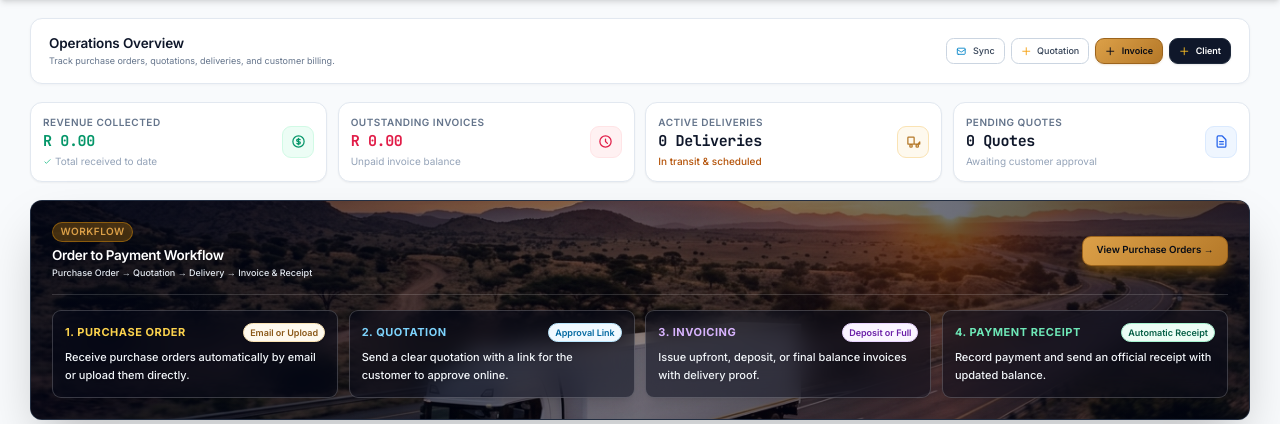
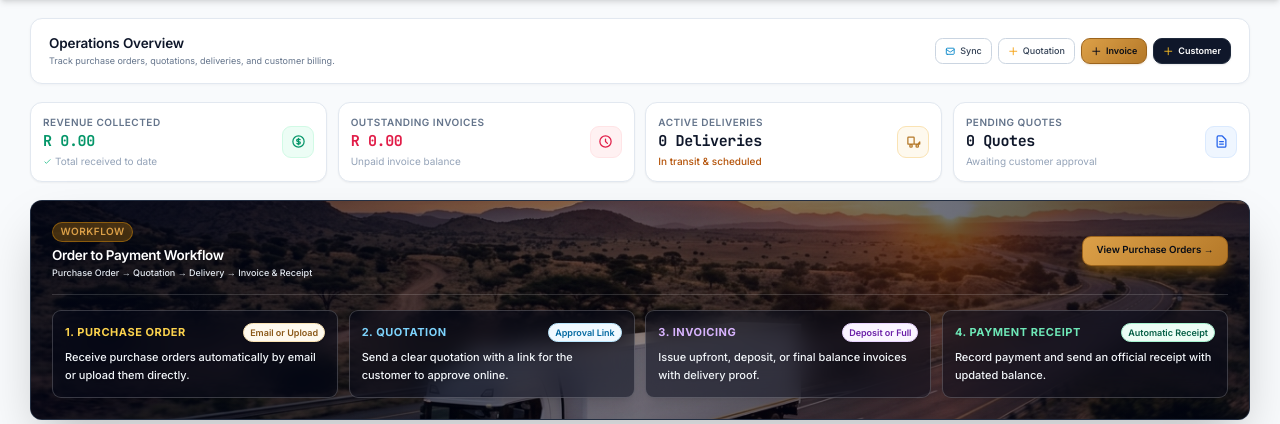
Before and after one commit to issamwema8-code/menardtrading, a Django app: page /overview/ in a window 1280 px wide. Shown: the part 110-534 px from the top of the page. Run offline with Django 5.2, Linux system fonts and the light colour scheme; the visitor is signed in with stand-in values (Sample User, id 1); data comes from the database, SQL or seed files in the repository; data that the repository does not hold is empty; some libraries are stand-ins or nearby versions.

Commit message:
fix(overview): rename quick action Client to Customer and add visual syncing state

```diff
--- a/templates/dashboard/overview.html
+++ b/templates/dashboard/overview.html
@@ -18,31 +18,40 @@
 
       <div class="flex flex-wrap items-center gap-2">
         <!-- Sync Email Action -->
-        <form id="sync_inbox_form" method="POST" action="{% url 'sync_inbox' %}" class="inline">
+        <form id="sync_inbox_form" method="POST" action="{% url 'sync_inbox' %}" class="inline" x-data="{ isSyncing: false }" @submit="isSyncing = true">
           {% csrf_token %}
-          <button type="submit" class="btn-outline text-xs py-2 px-3" title="Check for new order emails">
-            <svg class="w-3.5 h-3.5 text-sky-600" fill="none" stroke="currentColor" viewBox="0 0 24 24"><path stroke-linecap="round" stroke-linejoin="round" stroke-width="2" d="M3 8l7.89 5.26a2 2 0 002.22 0L21 8M5 19h14a2 2 0 002-2V7a2 2 0 00-2-2H5a2 2 0 00-2 2v10a2 2 0 002 2z"></path></svg>
-            <span>Sync</span>
+          <button type="submit" :disabled="isSyncing" class="btn-outline text-xs py-2 px-3 flex items-center gap-1.5 cursor-pointer" title="Check for new order emails">
+            <template x-if="!isSyncing">
+              <div class="flex items-center gap-1.5">
+                <svg class="w-3.5 h-3.5 text-sky-600" fill="none" stroke="currentColor" viewBox="0 0 24 24"><path stroke-linecap="round" stroke-linejoin="round" stroke-width="2" d="M3 8l7.89 5.26a2 2 0 002.22 0L21 8M5 19h14a2 2 0 002-2V7a2 2 0 00-2-2H5a2 2 0 00-2 2v10a2 2 0 002 2z"></path></svg>
+                <span>Sync</span>
+              </div>
+            </template>
+            <template x-if="isSyncing">
+              <div class="flex items-center gap-1.5">
+                <svg class="w-3.5 h-3.5 animate-spin text-sky-600" fill="none" viewBox="0 0 24 24"><circle class="opacity-25" cx="12" cy="12" r="10" stroke="currentColor" stroke-width="4"></circle><path class="opacity-75" fill="currentColor" d="M4 12a8 8 0 018-8v8H4z"></path></svg>
+                <span>Syncing...</span>
+              </div>
+            </template>
           </button>
         </form>
 
-
         <!-- Quick Action: Create Quote -->
-        <button @click="activeModal = 'create_quote_modal'" class="btn-outline text-xs py-2 px-3">
+        <button type="button" @click="activeModal = 'create_quote_modal'" class="btn-outline text-xs py-2 px-3 flex items-center gap-1.5 cursor-pointer">
           <svg class="w-3.5 h-3.5 text-amber-500" fill="none" stroke="currentColor" viewBox="0 0 24 24"><path stroke-linecap="round" stroke-linejoin="round" stroke-width="2" d="M12 4v16m8-8H4"></path></svg>
           <span>Quotation</span>
         </button>
 
         <!-- Quick Action: Create Invoice -->
-        <button @click="activeModal = 'create_invoice_modal'" class="btn-primary text-xs py-2 px-3">
+        <button type="button" @click="activeModal = 'create_invoice_modal'" class="btn-primary text-xs py-2 px-3 flex items-center gap-1.5 cursor-pointer">
           <svg class="w-3.5 h-3.5 text-slate-950" fill="none" stroke="currentColor" viewBox="0 0 24 24"><path stroke-linecap="round" stroke-linejoin="round" stroke-width="2" d="M12 4v16m8-8H4"></path></svg>
           <span>Invoice</span>
         </button>
 
         <!-- Quick Action: Add Customer -->
-        <button @click="activeModal = 'create_customer_modal'" class="btn-secondary text-xs py-2 px-3">
+        <button type="button" @click="activeModal = 'create_customer_modal'" class="btn-secondary text-xs py-2 px-3 flex items-center gap-1.5 cursor-pointer">
           <svg class="w-3.5 h-3.5 text-amber-400" fill="none" stroke="currentColor" viewBox="0 0 24 24"><path stroke-linecap="round" stroke-linejoin="round" stroke-width="2" d="M12 4v16m8-8H4"></path></svg>
-          <span>Client</span>
+          <span>Customer</span>
         </button>
       </div>
     </div>
```
